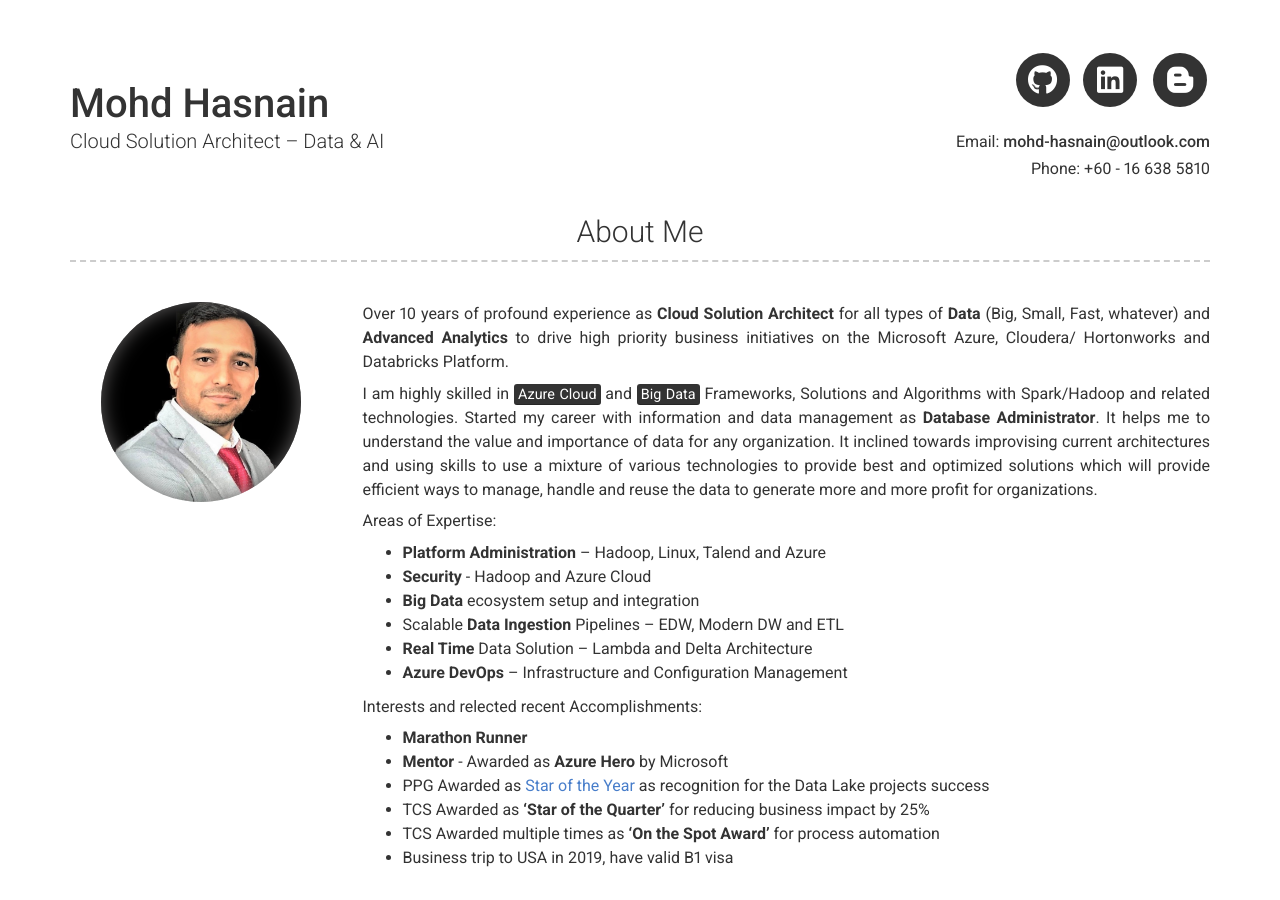
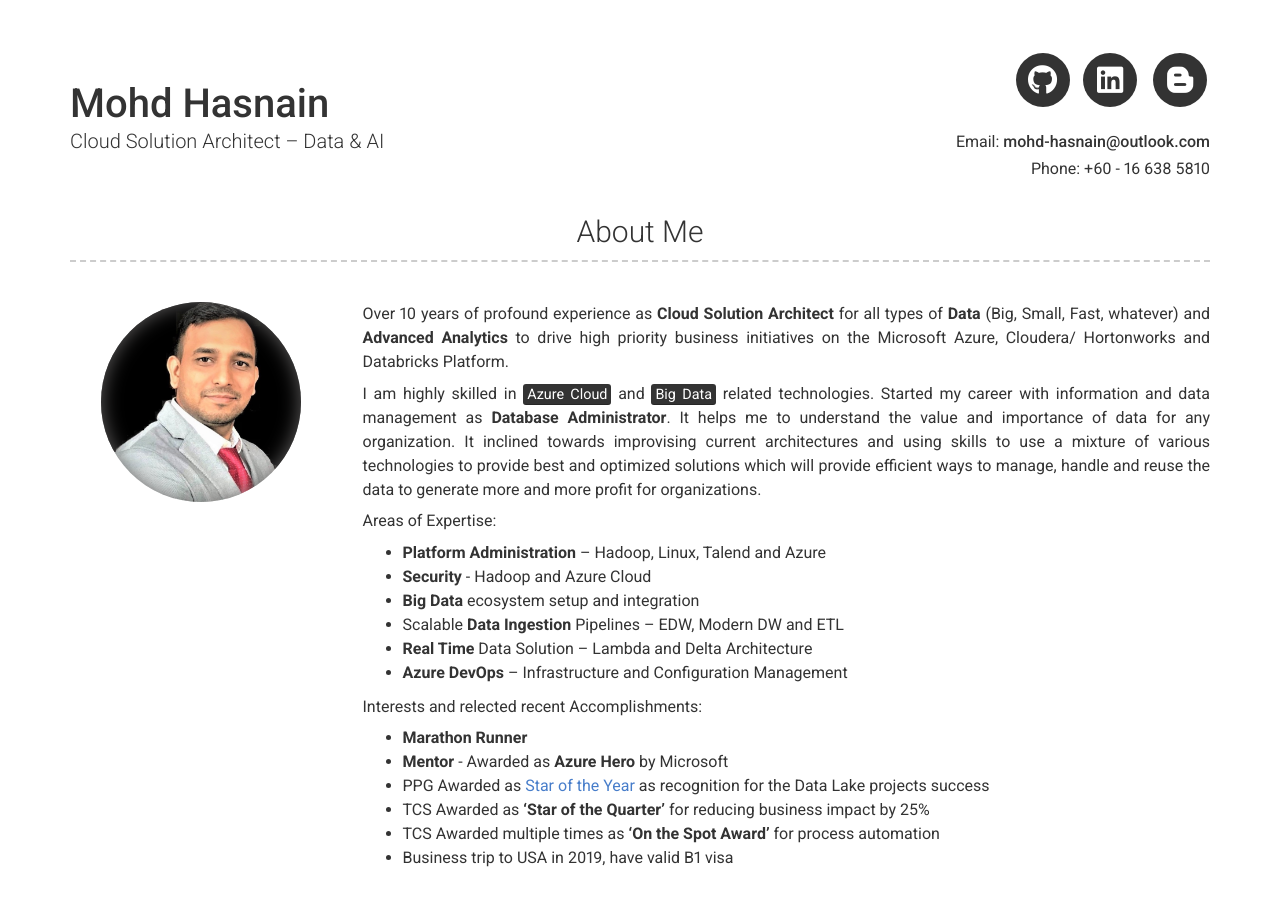
Before and after one commit to mohd-hasnain/mohd-hasnain.github.io, a Jekyll site: the page built from index.md, in a window 1280 px wide and 900 px high. Built offline with Jekyll 4.4.1, drawn with Linux system fonts in a browser that asks for light colours; nearby versions of some CDN libraries.

Commit message:
Update _config.yml

```diff
--- a/_config.yml
+++ b/_config.yml
@@ -34,10 +34,12 @@ additional_links:
 # about_title: About Me (Use this to override about section title)
 about_profile_image: assets/mohd.png
 about_content: | # this will include new lines to allow paragraphs
-  Over 10 years of profound experience as **Cloud Solution Architect** for all types of **Data** (Big, Small, Fast, whatever) and **Advanced Analytics** to drive high priority business initiatives on the Microsoft Azure, Cloudera/ Hortonworks and Databricks Platform.
+  Over 10 years of profound experience as **Cloud Solution Architect** for all types of **Data** (Big, Small, Fast, whatever) and **Advanced Analytics**
+  to drive high priority business initiatives on the Microsoft Azure, Cloudera/ Hortonworks and Databricks Platform.
 
-  I am highly skilled in <mark>Azure Cloud</mark> and <mark>Big Data</mark> Frameworks, Solutions and Algorithms with Spark/Hadoop and related technologies.
-  Started my career with information and data management as **Database Administrator**. It helps me to understand the value and importance of data for any organization.
+  I am highly skilled in <mark>Azure Cloud</mark> and <mark>Big Data</mark> related technologies.
+  Started my career with information and data management as **Database Administrator**.
+  It helps me to understand the value and importance of data for any organization.
   It inclined towards improvising current architectures and using skills to use a mixture of various technologies to provide best and
   optimized solutions which will provide efficient ways to manage, handle and reuse the data to generate more and more profit for organizations.
 
@@ -69,7 +71,8 @@ projects_title: Certifications #(Use this to override about projects section tit
 # More Section
 more_title: Skills #(Use this to override about more section title)
 more_content: | # this will include new lines to allow paragraphs
-    <mark>Azure Cloud</mark> Storage, VM, Vnet, NSG, Gateway, AD, HDInsights, Databricks, AAS, Synapse, ADF, Function, Logic App, ADC, IoT Hub, Event Hub, Event Grid, ASA
+    <mark>Azure Cloud</mark> Storage, VM, Vnet, NSG, Gateway, AD, HDInsights, Databricks, AAS, Synapse, ADF, Function, Logic App, ADC, IoT Hub, Event Hub,
+    Event Grid, ASA
 
     <mark>Big Data Technologies</mark> Spark, MapReduce, Flume, Kafka, Storm, Pig Latin, Cascading, Sqoop, Hue, Tez, Impala, Drill, Hive, Beeline, Hcatalog
 
```
